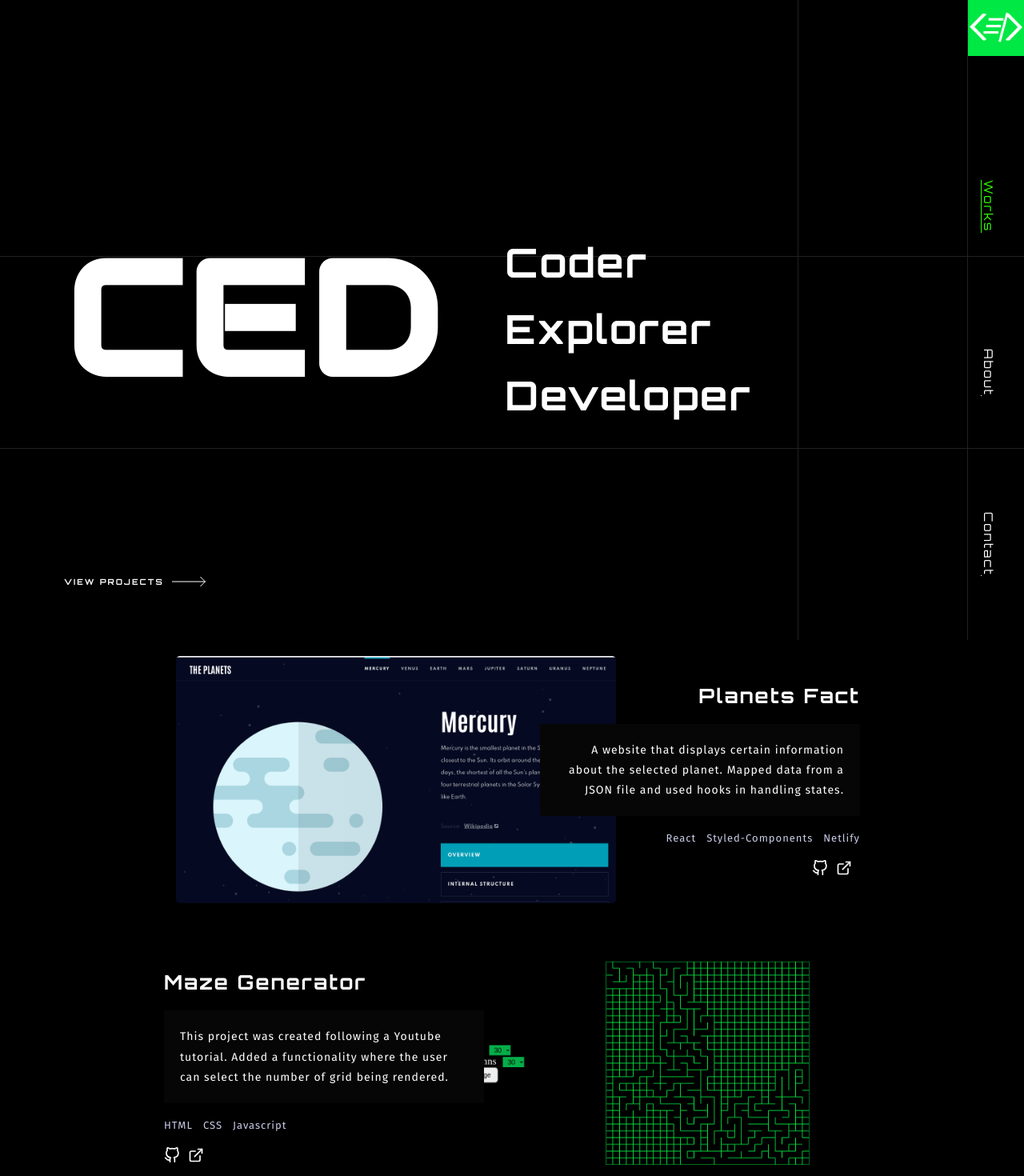
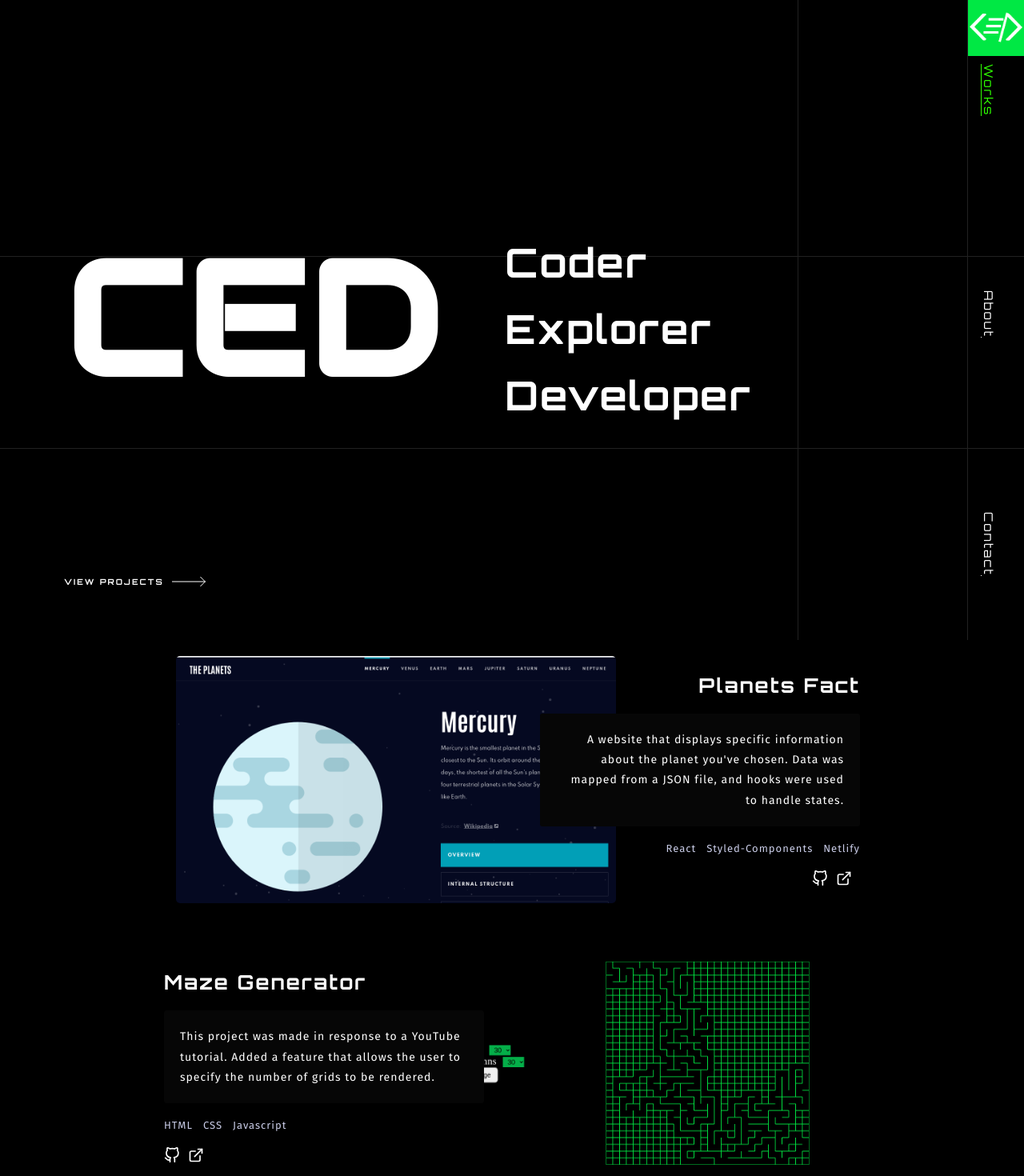
Before and after one commit to cedgarcia/portfolio-old, a Next.js app: page / in a window 1280 px wide. Shown: the top 1470 px of the page at 80% size. Built offline with nearby package versions, Linux system fonts and the light colour scheme.

Commit message:
Small tweaks

```diff
--- a/components/Navbar.js
+++ b/components/Navbar.js
@@ -3,7 +3,7 @@ import { useRouter } from 'next/router';
 import styled from 'styled-components';
 
 const NavWrap = styled.nav`
-  img {
+  .logo {
     position: absolute;
     width: 7rem;
     left: 0;
@@ -17,6 +17,7 @@ const NavWrap = styled.nav`
 
     @media (max-width: 912px) {
       display: none;
+      width: 0;
     }
   }
   position: fixed;
@@ -114,7 +115,7 @@ export const Navbar = () => {
   const router = useRouter();
   return (
     <NavWrap>
-      <a href="/" rel="noopener noreferrer">
+      <a className="logo" href="/" rel="noopener noreferrer">
         <img src="/logo.png" />
       </a>
       {navLinks.map((link) => (
--- a/components/pages/ContactContent.js
+++ b/components/pages/ContactContent.js
@@ -108,7 +108,7 @@ export const ContactContent = () => {
         <LinkWrap>
           <h2>Say Hello!</h2>
           <p>
-            Feel free to get in touch with me. I am always open to discussing
+            Feel free to contact me. I am always open to discussing
             new projects, creative ideas or opportunities to be part of your
             visions.
           </p>
--- a/pages/about.js
+++ b/pages/about.js
@@ -1,13 +1,16 @@
+import Head from 'next/head';
 import { Navbar } from '../components/Navbar';
 import { Background } from '../components/Background';
 import { AboutContent } from '../components/pages/AboutContent';
 export default function about() {
   return (
     <>
+      <Head>
+        <title>Cedrick Garcia | About Me</title>
+      </Head>
       <Navbar />
       <Background />
       <AboutContent />
-
     </>
   );
 }
--- a/pages/contact.js
+++ b/pages/contact.js
@@ -1,3 +1,4 @@
+import Head from 'next/head';
 import { Navbar } from '../components/Navbar';
 import { Background } from '../components/Background';
 import { ContactContent } from '../components/pages/ContactContent';
@@ -5,6 +6,9 @@ import { ContactContent } from '../components/pages/ContactContent';
 export default function contact() {
   return (
     <>
+      <Head>
+        <title>Cedrick Garcia | Contact me</title>
+      </Head>
       <Navbar />
       <Background />
       <ContactContent />
--- a/pages/index.js
+++ b/pages/index.js
@@ -1,9 +1,14 @@
+import Head from 'next/head';
+
 import { Navbar } from '../components/Navbar';
 import { Background } from '../components/Background';
 import { HomeContent } from '../components/pages/HomeContent';
 
 const Home = () => (
   <>
+    <Head>
+      <title>Cedrick Garcia | Projects</title>
+    </Head>
     <Navbar />
     <Background />
     <HomeContent />
--- a/public/projects.json
+++ b/public/projects.json
@@ -2,7 +2,7 @@
   {
     "id": 3,
     "title": "Planets Fact",
-    "description": "A website that displays certain information about the selected planet. Mapped data from a JSON file and used hooks in handling states.",
+    "description": "A website that displays specific information about the planet you've chosen. Data was mapped from a JSON file, and hooks were used to handle states.",
     "image": "/images/projects/planets-fact.png",
     "github": "https://github.com/cedcodes/planets-fact",
     "live": "https://ced-planets-fact.netlify.app/",
@@ -11,7 +11,7 @@
   {
     "id": 2,
     "title": "Maze Generator",
-    "description": "This project was created following a Youtube tutorial. Added a functionality where the user can select the number of grid being rendered.",
+    "description": "This project was made in response to a YouTube tutorial. Added a feature that allows the user to specify the number of grids to be rendered.",
     "image": "./images/projects/maze.png",
     "github": "https://github.com/cedcodes/Maze-generator",
     "live": "https://ced-maze-generator.vercel.app/",
```
Also changed, not shown: 2 other files (tests, documents, lock files or other folders).
